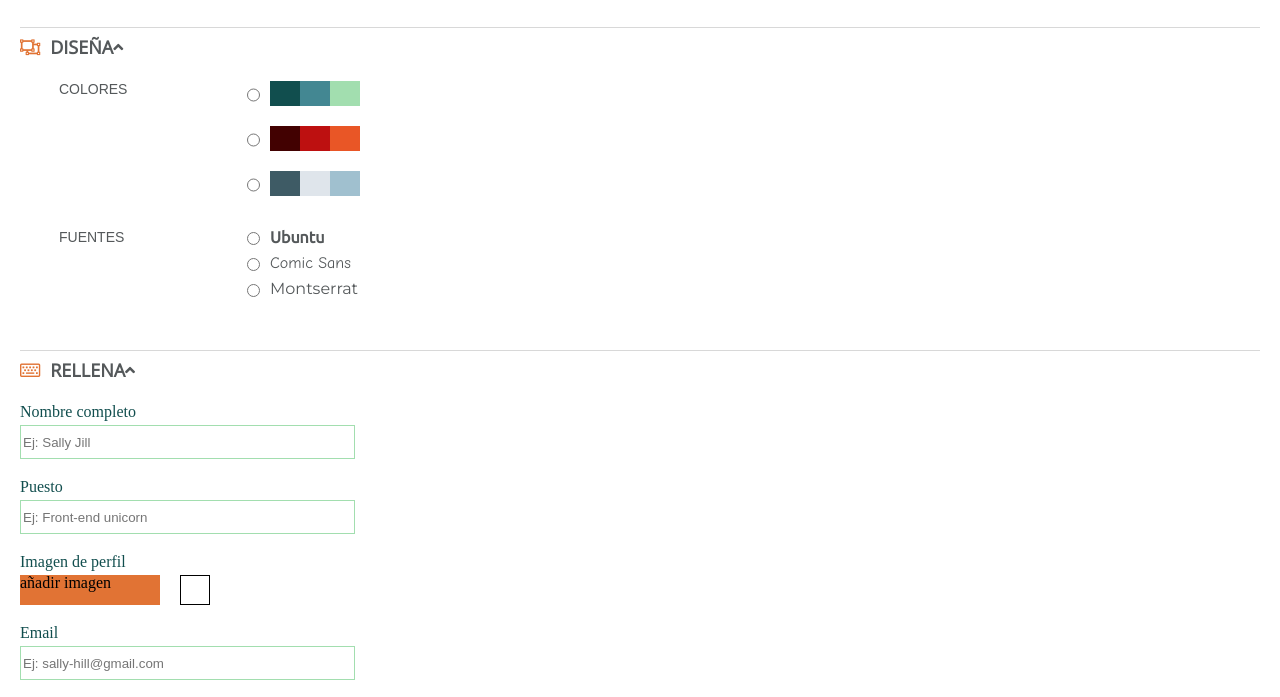
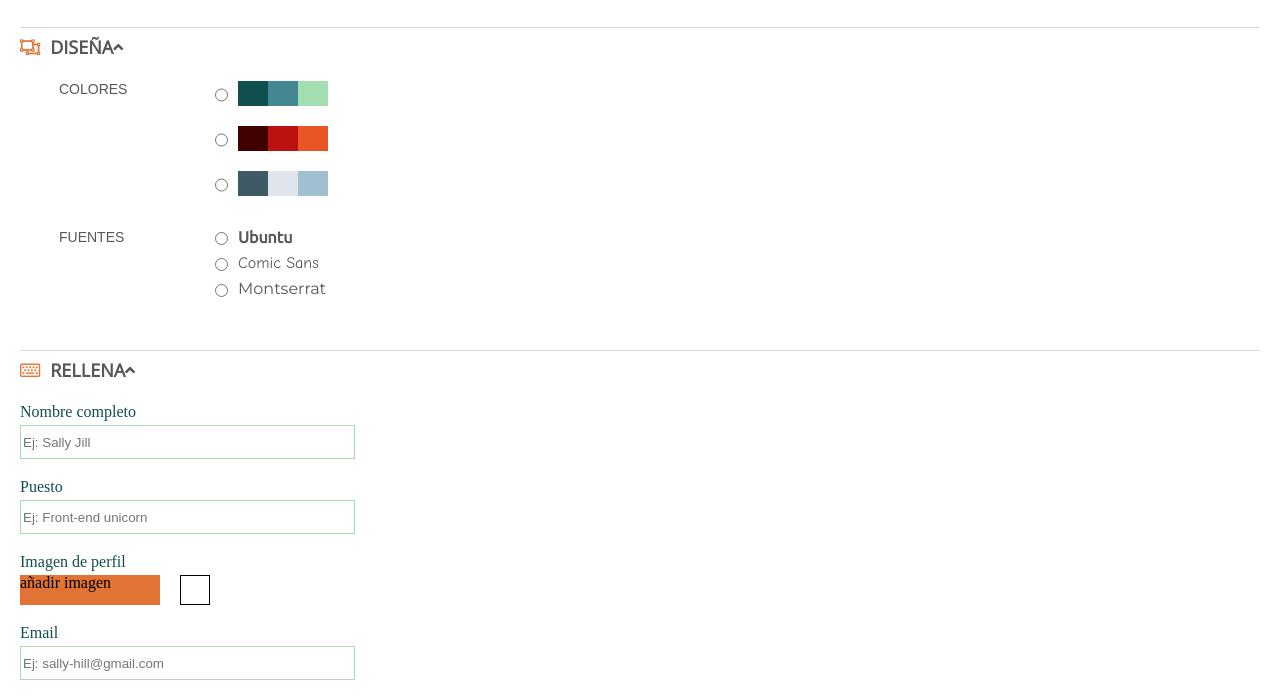
Before and after one commit to Adalab/dorcas-s2-titanium, a website: page card.html in a window 1280 px wide. Shown: the part 84-781 px from the top of the page. Drawn offline with nearby package versions, Linux system fonts and the light colour scheme.

Commit message:
Add: media query DISEÑA card.html

```diff
--- a/scss/pages/_card1.scss
+++ b/scss/pages/_card1.scss
@@ -1,10 +1,15 @@
 .diseña__coloresfuentes{
- width: 183px;
+ width: 82px;
  height: 19px;
  font-family: OpenSans, sans-serif;
  font-size: 14px;
  color: $gunmetal;
  margin-left: 39px;
+
+ @media all and (min-width: 768px) {
+   width: 151px;
+
+ }
 
 }
 .diseña__colores--paleta{
```
Also changed, not shown: css/main.css.
